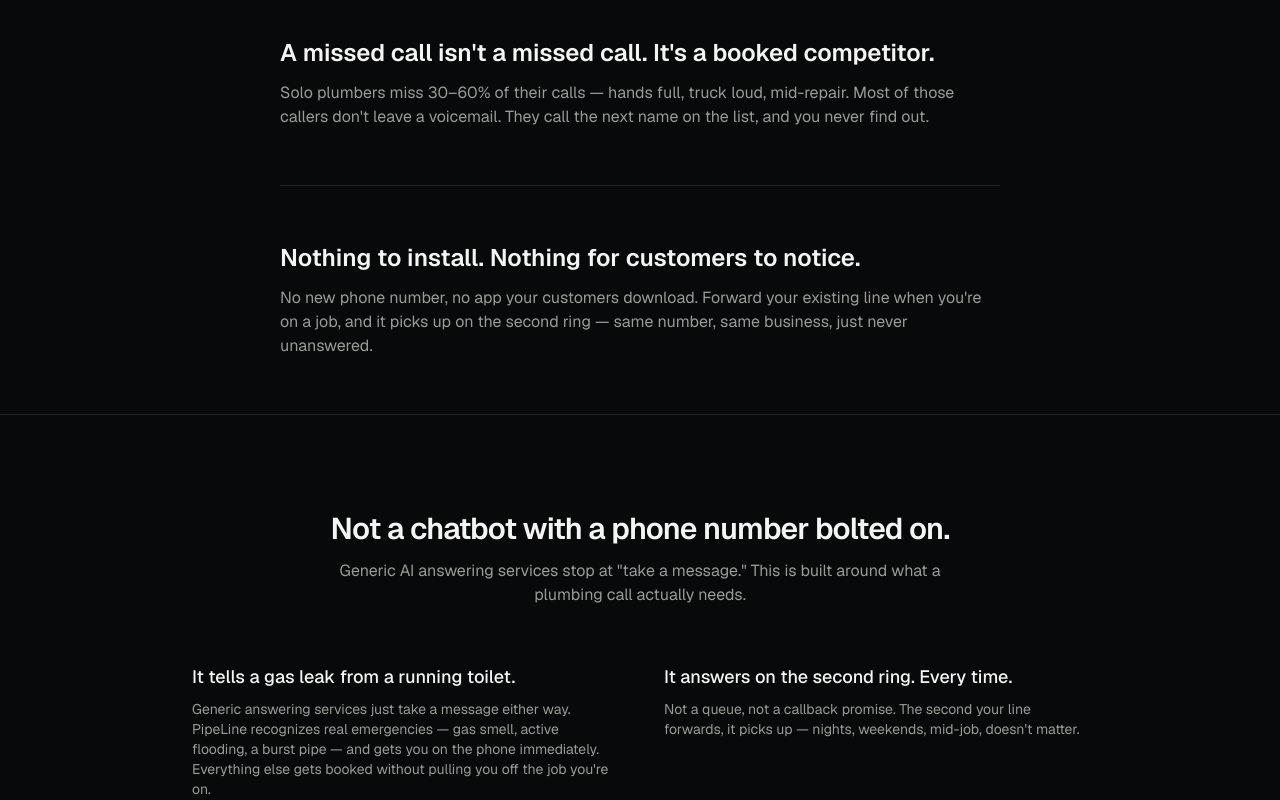
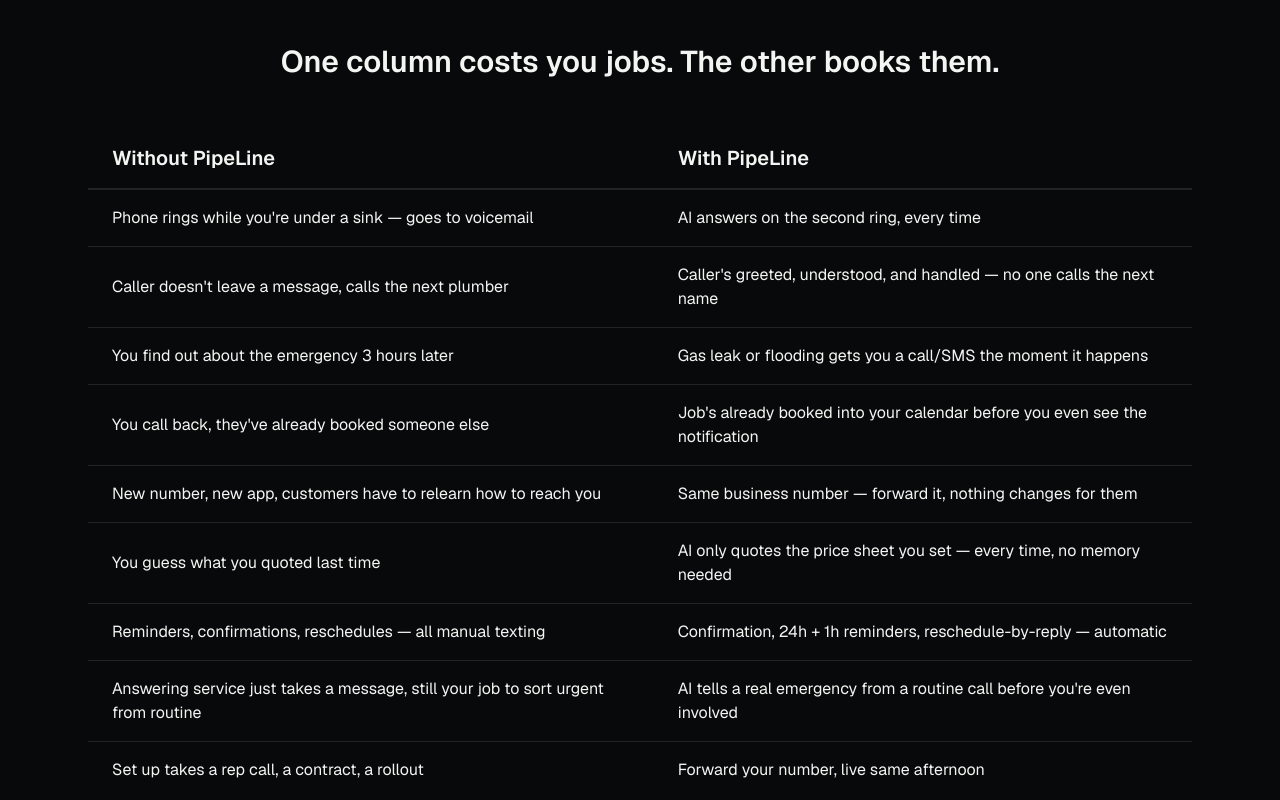
Before and after one commit to Nishal77/Pipeline, a Next.js app in the folder apps/web/: page / in a window 1280 px wide. Shown: the part 1200-2000 px from the top of the page. Built offline with nearby package versions, Linux system fonts and the light colour scheme; no server answers.

Commit message:
Add /pricing page (?market=us), link nav Pricing button to it, fix proxy auth-gate blocking it

```diff
--- a/apps/web/src/app/landing/Nav.tsx
+++ b/apps/web/src/app/landing/Nav.tsx
@@ -240,7 +240,7 @@
             </div>
 
             <a
-              href="#pricing"
+              href="/pricing?market=us"
               className="px-3 py-2 rounded-lg hover:text-black transition-colors"
             >
               Pricing
@@ -364,7 +364,7 @@
               Savings Calculator
             </a>
             <a
-              href="#pricing"
+              href="/pricing?market=us"
               onClick={() => setMobileMenuOpen(false)}
               className="py-2 px-3 rounded-lg hover:bg-black/5 text-neutral-900"
             >
--- a/apps/web/src/app/landing/ProblemSection.tsx
+++ b/apps/web/src/app/landing/ProblemSection.tsx
@@ -1,20 +1,54 @@
-// One job per section, hairline-divided — no card-grid decoration.
 export default function ProblemSection() {
   return (
-    <section className="relative mx-auto flex w-full max-w-3xl flex-col divide-y divide-border border-t border-border px-6">
-      <div className="flex flex-col gap-3 py-14">
-        <h2 className="text-2xl font-semibold">A missed call isn&apos;t a missed call. It&apos;s a booked competitor.</h2>
-        <p className="text-muted">
-          Solo plumbers miss 30–60% of their calls — hands full, truck loud, mid-repair. Most of those
-          callers don&apos;t leave a voicemail. They call the next name on the list, and you never find out.
-        </p>
-      </div>
-      <div className="flex flex-col gap-3 py-14">
-        <h2 className="text-2xl font-semibold">Nothing to install. Nothing for customers to notice.</h2>
-        <p className="text-muted">
-          No new phone number, no app your customers download. Forward your existing line when you&apos;re
-          on a job, and it picks up on the second ring — same number, same business, just never unanswered.
-        </p>
+    <section className="relative mx-auto flex w-full max-w-6xl flex-col px-6 py-16">
+      <h2 className="text-center text-3xl font-semibold">One column costs you jobs. The other books them.</h2>
+      <div className="mt-12 overflow-x-auto">
+        <table className="w-full border-collapse">
+          <thead>
+            <tr>
+              <th className="border-b-2 border-border px-6 py-4 text-left text-xl font-semibold">Without PipeLine</th>
+              <th className="border-b-2 border-border px-6 py-4 text-left text-xl font-semibold">With PipeLine</th>
+            </tr>
+          </thead>
+          <tbody>
+            <tr className="border-b border-border">
+              <td className="px-6 py-4">Phone rings while you're under a sink — goes to voicemail</td>
+              <td className="px-6 py-4">AI answers on the second ring, every time</td>
+            </tr>
+            <tr className="border-b border-border">
+              <td className="px-6 py-4">Caller doesn't leave a message, calls the next plumber</td>
+              <td className="px-6 py-4">Caller's greeted, understood, and handled — no one calls the next name</td>
+            </tr>
+            <tr className="border-b border-border">
+              <td className="px-6 py-4">You find out about the emergency 3 hours later</td>
+              <td className="px-6 py-4">Gas leak or flooding gets you a call/SMS the moment it happens</td>
+            </tr>
+            <tr className="border-b border-border">
+              <td className="px-6 py-4">You call back, they've already booked someone else</td>
+              <td className="px-6 py-4">Job's already booked into your calendar before you even see the notification</td>
+            </tr>
+            <tr className="border-b border-border">
+              <td className="px-6 py-4">New number, new app, customers have to relearn how to reach you</td>
+              <td className="px-6 py-4">Same business number — forward it, nothing changes for them</td>
+            </tr>
+            <tr className="border-b border-border">
+              <td className="px-6 py-4">You guess what you quoted last time</td>
+              <td className="px-6 py-4">AI only quotes the price sheet you set — every time, no memory needed</td>
+            </tr>
+            <tr className="border-b border-border">
+              <td className="px-6 py-4">Reminders, confirmations, reschedules — all manual texting</td>
+              <td className="px-6 py-4">Confirmation, 24h + 1h reminders, reschedule-by-reply — automatic</td>
+            </tr>
+            <tr className="border-b border-border">
+              <td className="px-6 py-4">Answering service just takes a message, still your job to sort urgent from routine</td>
+              <td className="px-6 py-4">AI tells a real emergency from a routine call before you're even involved</td>
+            </tr>
+            <tr>
+              <td className="px-6 py-4">Set up takes a rep call, a contract, a rollout</td>
+              <td className="px-6 py-4">Forward your number, live same afternoon</td>
+            </tr>
+          </tbody>
+        </table>
       </div>
     </section>
   );
--- a/apps/web/src/proxy.ts
+++ b/apps/web/src/proxy.ts
@@ -24,7 +24,7 @@
     data: { user },
   } = await supabase.auth.getUser();
 
-  const publicPaths = new Set(["/login", "/", "/auth/callback", "/status", "/privacy", "/terms", "/robots.txt", "/sitemap.xml"]);
+  const publicPaths = new Set(["/login", "/", "/auth/callback", "/status", "/privacy", "/terms", "/pricing", "/robots.txt", "/sitemap.xml"]);
   const isPublicPath = publicPaths.has(request.nextUrl.pathname);
   if (!user && !isPublicPath) {
     const url = request.nextUrl.clone();
```
Also changed, not shown: apps/web/src/app/pricing/page.tsx (added, +166 -0 lines).
